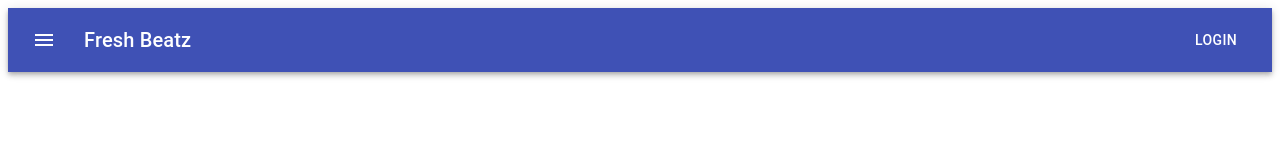
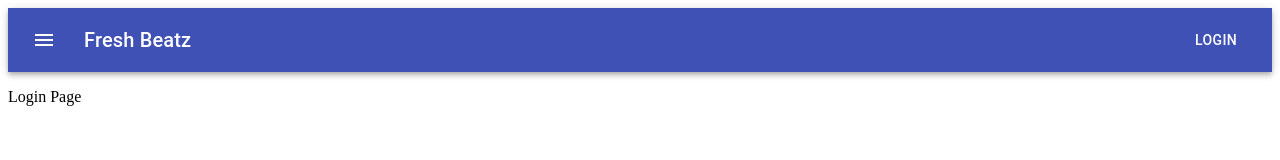
Before and after one commit to DavidAndreww/411_week3_musicApp, a React (Create React App) app: page / in a window 1280 px wide. Shown: the top 160 px of the page. Built offline with nearby package versions, Linux system fonts and the light colour scheme.

Commit message:
logged in state is chaning

```diff
--- a/src/components/App.js
+++ b/src/components/App.js
@@ -1,16 +1,22 @@
-import React from 'react';
-import NavBar from './NavBar'
+import React from "react";
+import NavBar from "./NavBar";
 
 class App extends React.Component {
   state = {
-    loggedIn: false,
-    online: false,
-    notifications: ''
+    loggedIn: false
+  };
+
+  onLoginChange = () => {
+   this.setState({loggedIn: !this.state.loggedIn})
   }
-  render () {
+
+  render() {
     return (
-      <NavBar />
-    )
+      <div>
+        <NavBar onLoginChange={this.onLoginChange} title={'Spotify 2.2'}/>
+        {this.state.loggedIn ? <p>Dashboard</p> : <p>Login Page</p>}
+      </div>
+    );
   }
 }
 
--- a/src/components/NavBar.js
+++ b/src/components/NavBar.js
@@ -19,7 +19,7 @@ const useStyles = makeStyles(theme => ({
   },
 }));
 
-const NavBar = () => {
+const NavBar = ({ onLoginChange }) => {
   const classes = useStyles();
 
   return (
@@ -32,7 +32,7 @@ const NavBar = () => {
           <Typography variant="h6" className={classes.title}>
             Fresh Beatz
           </Typography>
-          <Button color="inherit">Login</Button>
+          <Button onClick={() => onLoginChange()} color="inherit">Login</Button>
         </Toolbar>
       </AppBar>
     </div>
```
